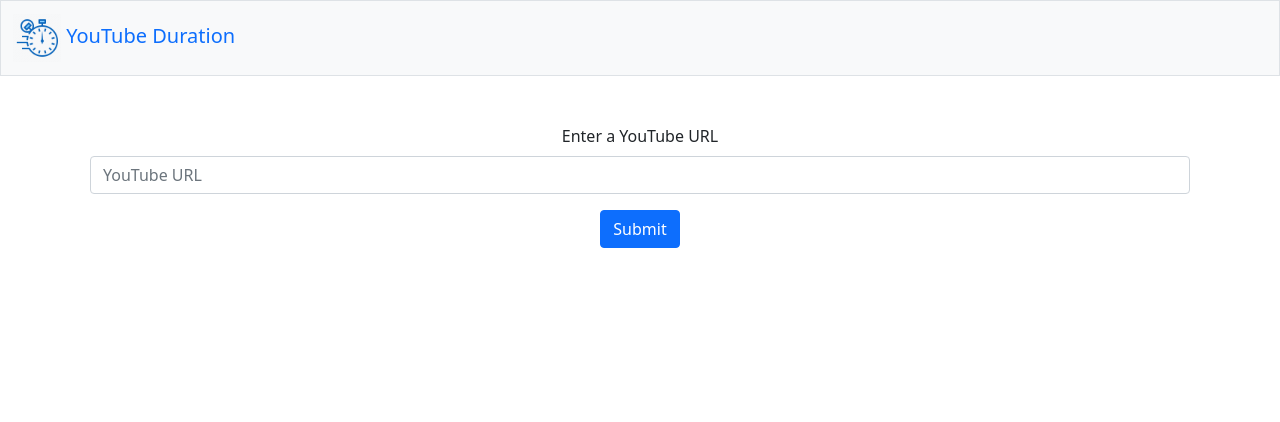
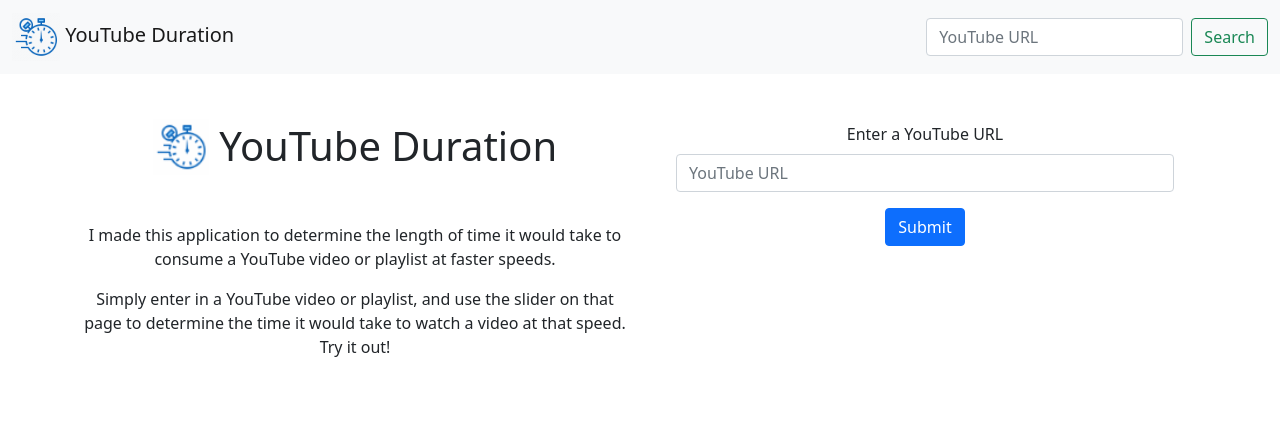
Before and after one commit to imzaynb/youtube-duration, a Flask app: page / in a window 1280 px wide. Shown: the top 422 px of the page. Run offline with Flask 2, Linux system fonts and the light colour scheme.

Commit message:
The app is working!

```diff
--- a/app.py
+++ b/app.py
@@ -1,4 +1,11 @@
 from flask import Flask, redirect, render_template, request, session
+
+from helpers import (
+    parse_url,
+    playlist_items_from_playlist_id,
+    video_objects_from_video_ids,
+    playlist_duration_from_video_objects
+)
 
 # configure application
 app = Flask(__name__)
@@ -23,5 +30,16 @@
 @app.route("/duration", methods=["GET"])
 def duration():
     url = request.args.get("url")
-    print(url)
-    return redirect("/")
+    match_type, id = parse_url(url)
+    duration = 0
+    if match_type == "playlist":
+        playlist_items = playlist_items_from_playlist_id(id)
+        video_ids = [item["contentDetails"]["videoId"] for item in playlist_items]
+        videos = video_objects_from_video_ids(video_ids)
+        duration = playlist_duration_from_video_objects(videos)
+    elif match_type == "video":
+        video = video_objects_from_video_ids([id])
+        duration = playlist_duration_from_video_objects(video)
+
+    print(duration)
+    return render_template("duration.html", id=id, match_type=match_type, duration=duration)
--- a/requirements.txt
+++ b/requirements.txt
@@ -1 +1,3 @@
 Flask
+google-api-python-client
+python-dotenv
--- a/static/main.js
+++ b/static/main.js
@@ -1,13 +1,37 @@
-document.addEventListener("DOMContentLoaded", ()=>{
-    console.log("Hello!");
+document.addEventListener("DOMContentLoaded", () => {
+  const slider = document.querySelector("#durationSlider");
+  const speed = document.querySelector("#speed");
+  const durationValue = parseInt(document.querySelector("#duration").innerHTML);
+  const duration = document.querySelector("#duration");
 
-    const form = document.querySelector("#form");
-    const input = document.querySelector("#url-input");
+  duration.innerHTML = hhmmssFormat(
+    Math.round(10 * parseFloat(duration.innerHTML)) / 10
+  );
 
-    form.addEventListener("submit", e => {
-        let url = input.value;
-        console.log(url);
-        e.preventDefault();
-    });
+  slider.addEventListener("input", (e) => {
+    let value = slider.value;
+    speed.innerHTML = value;
 
+    duration.innerHTML = hhmmssFormat(
+      Math.round((durationValue * 10) / parseFloat(value)) / 10
+    );
+
+    e.preventDefault();
+  });
 });
+
+function hhmmssFormat(givenSeconds) {
+  dateObj = new Date(givenSeconds * 1000);
+  hours = dateObj.getUTCHours();
+  minutes = dateObj.getUTCMinutes();
+  seconds = dateObj.getSeconds();
+
+  timeString =
+    hours.toString().padStart(2, "0") +
+    ":" +
+    minutes.toString().padStart(2, "0") +
+    ":" +
+    seconds.toString().padStart(2, "0");
+
+  return timeString;
+}
--- a/static/styles.css
+++ b/static/styles.css
@@ -0,0 +1,4 @@
+#header-img {
+    width: 3.5rem;
+    margin-top: -7px;
+}
--- a/templates/index.html
+++ b/templates/index.html
@@ -3,18 +3,24 @@
 {% block title %} Home {% endblock %}
 
 {% block main %}
+<div class="row justify-content-md-center">
+    <div class="col-lg-6">
+        <h1 class="mb-5"> <img id="header-img" src="/static/favicon.ico" alt="stopwatch"> YouTube Duration </h1>
+        <p> I made this application to determine the length of time it would take to consume
+            a YouTube video or playlist at faster speeds. </p>
+        <p> Simply enter in a YouTube video or playlist, and use the slider on that page to determine the time it would
+            take to watch a video at that speed. Try it out! </p>
+    </div>
+    <div class="col-lg-6">
         <form class="container" action="/duration" method="get">
             <div class="mb-3">
                 <label for="youtubeURLInput" class="form-label">Enter a YouTube URL </label>
-            <input aria-describedby="emailHelp"
-                   class="form-control"
-                   id="youtubeURLInput"
-                   name="url"
-                   pattern="https://www.youtube.com/.*"
-                   placeholder="YouTube URL"
-                   type="url"
-                   required>
+                <input class="form-control" id="youtubeURLInput" name="url" pattern="https://www.youtube.com/.*"
+                    placeholder="YouTube URL" type="url" required>
             </div>
             <button type="submit" class="btn btn-primary">Submit</button>
         </form>
+    </div>
+</div>
+
 {% endblock %}
--- a/templates/layout.html
+++ b/templates/layout.html
@@ -1,5 +1,6 @@
 <!DOCTYPE html>
 <html lang="en">
+
 <head>
   <meta charset="UTF-8" />
   <meta http-equiv="X-UA-Compatible" content="IE=edge" />
@@ -10,42 +11,40 @@
       href="{{ url_for('static', filename='favicon.ico') }}"
     /> -->
 
-    <link
-      href="https://cdn.jsdelivr.net/npm/bootstrap@5.1.3/dist/css/bootstrap.min.css"
-      rel="stylesheet"
-      integrity="sha384-1BmE4kWBq78iYhFldvKuhfTAU6auU8tT94WrHftjDbrCEXSU1oBoqyl2QvZ6jIW3"
-      crossorigin="anonymous"
-    />
-    <script
-      src="https://cdn.jsdelivr.net/npm/bootstrap@5.1.3/dist/js/bootstrap.bundle.min.js"
+  <link href="https://cdn.jsdelivr.net/npm/bootstrap@5.1.3/dist/css/bootstrap.min.css" rel="stylesheet"
+    integrity="sha384-1BmE4kWBq78iYhFldvKuhfTAU6auU8tT94WrHftjDbrCEXSU1oBoqyl2QvZ6jIW3" crossorigin="anonymous" />
+  <script src="https://cdn.jsdelivr.net/npm/bootstrap@5.1.3/dist/js/bootstrap.bundle.min.js"
     integrity="sha384-ka7Sk0Gln4gmtz2MlQnikT1wXgYsOg+OMhuP+IlRH9sENBO0LRn5q+8nbTov4+1p"
-      crossorigin="anonymous"
-    ></script>
+    crossorigin="anonymous"></script>
 
+  <link href="/static/styles.css" rel="stylesheet">
+  <script src="/static/main.js"></script>
   <title>YouTube Duration: {% block title %} {% endblock %}</title>
 </head>
+
 <body>
-    <nav class="bg-light border navbar navbar-expand-md">
+  <nav class="navbar navbar-expand-lg navbar-light bg-light">
     <div class="container-fluid">
-        <a class="navbar-brand" href="/"
-          ><img src="/static/favicon.ico" alt="Stopwatch" /> YouTube Duration</a>
-        <button
-          aria-controls="navbar"
-          aria-expanded="false"
-          aria-label="Toggle navigation"
-          class="navbar-toggler"
-          data-bs-target="#navbar"
-          data-bs-toggle="collapse"
-          type="button"
-        >
+      <a class="navbar-brand" href="/"><img src="/static/favicon.ico" alt="Stopwatch" /> YouTube Duration</a>
+      <button aria-controls="navbar" aria-expanded="false" aria-label="Toggle navigation" class="navbar-toggler"
+        data-bs-target="#navbar" data-bs-toggle="collapse" type="button">
         <span class="navbar-toggler-icon"></span>
       </button>
-        <div class="collapse navbar-collapse" id="navbar"></div>
+      <div class="collapse navbar-collapse" id="navbar">
+        <ul class="navbar-nav me-auto mb-2 mb-lg-0">
+        </ul>
+        <form action="/duration" method="get" class="d-flex">
+          <input class="form-control ms-auto me-2" type="url" pattern="https://www.youtube.com/.*"
+            placeholder="YouTube URL" aria-label="YouTube URL" name="url">
+          <button class="btn btn-outline-success" type="submit">Search</button>
+        </form>
+      </div>
     </div>
   </nav>
 
-    <main class="container py-5 px-2 text-center">
+  <main class="container-md py-5 text-center">
     {% block main %}{% endblock %}
   </main>
 </body>
+
 </html>
```
Also changed, not shown: helpers.py (added, +90 -0 lines), templates/duration.html (added, +29 -0 lines). Lines whose indentation alone changed are shown as unchanged.
